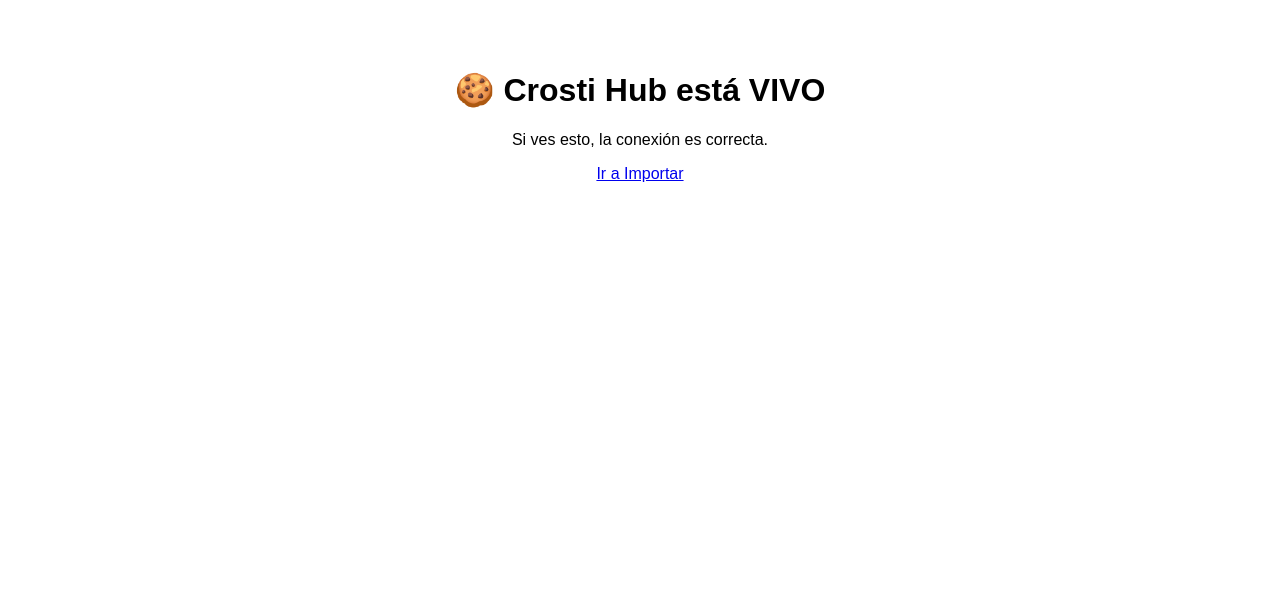
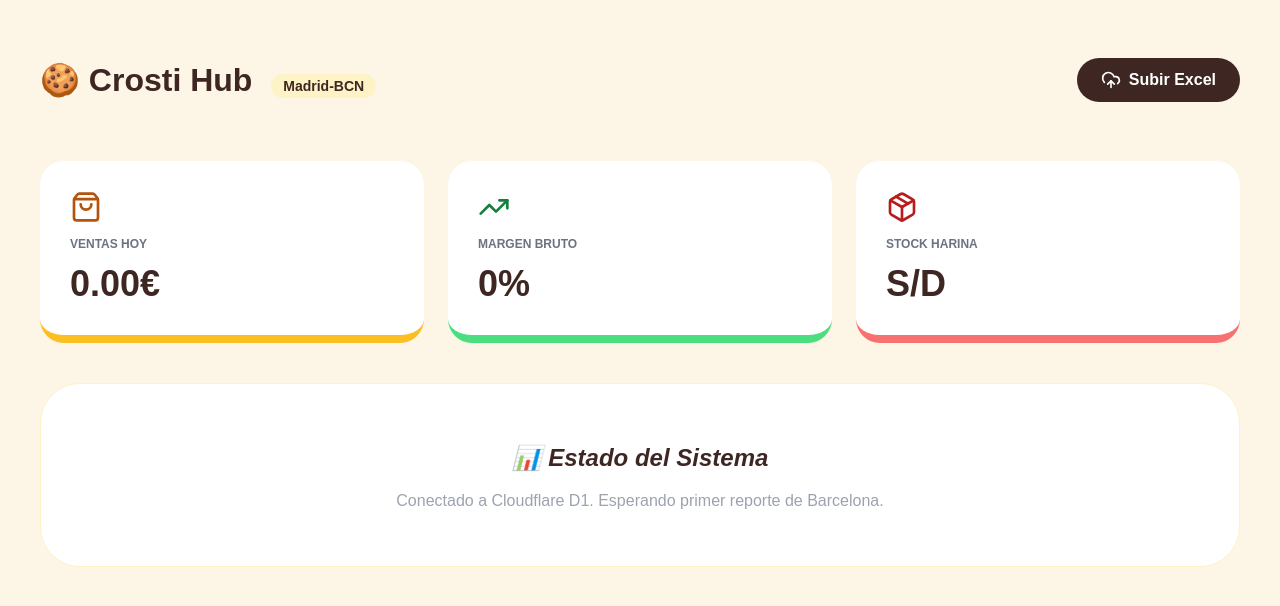
Before and after one commit to SmartgroupES/crosti-management, a Next.js app: page / in a window 1280 px wide. Shown: the top 606 px of the page. Built offline with nearby package versions, Linux system fonts and the light colour scheme.

Commit message:
Dashboard Crosti finalizado y estable

```diff
--- a/src/app/page.tsx
+++ b/src/app/page.tsx
@@ -1,11 +1,39 @@
 export const runtime = 'edge';
+import { ShoppingBag, TrendingUp, Package, UploadCloud } from 'lucide-react';
+import Link from 'next/link';
 
-export default function Page() {
+export default function Dashboard() {
   return (
-    <div style={{ padding: '50px', textAlign: 'center', fontFamily: 'sans-serif' }}>
-      <h1>🍪 Crosti Hub está VIVO</h1>
-      <p>Si ves esto, la conexión es correcta.</p>
-      <a href="/admin/importar">Ir a Importar</a>
+    <div style={{ backgroundColor: '#FDF5E6', minHeight: '100vh', padding: '40px', fontFamily: 'sans-serif', color: '#3E2723' }}>
+      <header style={{ display: 'flex', justifyContent: 'space-between', alignItems: 'center', marginBottom: '40px' }}>
+        <h1 style={{ fontSize: '32px', fontWeight: 'bold' }}>🍪 Crosti Hub <span style={{ fontSize: '14px', background: '#FEF3C7', padding: '4px 12px', borderRadius: '20px', marginLeft: '10px' }}>Madrid-BCN</span></h1>
+        <Link href="/admin/importar" style={{ backgroundColor: '#3E2723', color: 'white', padding: '12px 24px', borderRadius: '30px', textDecoration: 'none', fontWeight: 'bold', display: 'flex', alignItems: 'center' }}>
+          <UploadCloud style={{ marginRight: '8px' }} size={20} /> Subir Excel
+        </Link>
+      </header>
+
+      <div style={{ display: 'grid', gridTemplateColumns: 'repeat(auto-fit, minmax(250px, 1fr))', gap: '24px' }}>
+        <div style={{ background: 'white', padding: '30px', borderRadius: '24px', borderBottom: '8px solid #FBBF24' }}>
+          <ShoppingBag color="#B45309" size={32} />
+          <p style={{ color: '#6B7280', fontSize: '12px', fontWeight: 'bold', textTransform: 'uppercase', marginTop: '10px' }}>Ventas Hoy</p>
+          <p style={{ fontSize: '36px', fontWeight: '900', margin: '0' }}>0.00€</p>
+        </div>
+        <div style={{ background: 'white', padding: '30px', borderRadius: '24px', borderBottom: '8px solid #4ADE80' }}>
+          <TrendingUp color="#15803D" size={32} />
+          <p style={{ color: '#6B7280', fontSize: '12px', fontWeight: 'bold', textTransform: 'uppercase', marginTop: '10px' }}>Margen Bruto</p>
+          <p style={{ fontSize: '36px', fontWeight: '900', margin: '0' }}>0%</p>
+        </div>
+        <div style={{ background: 'white', padding: '30px', borderRadius: '24px', borderBottom: '8px solid #F87171' }}>
+          <Package color="#B91C1C" size={32} />
+          <p style={{ color: '#6B7280', fontSize: '12px', fontWeight: 'bold', textTransform: 'uppercase', marginTop: '10px' }}>Stock Harina</p>
+          <p style={{ fontSize: '36px', fontWeight: '900', margin: '0' }}>S/D</p>
+        </div>
+      </div>
+
+      <div style={{ marginTop: '40px', background: 'white', padding: '40px', borderRadius: '40px', textAlign: 'center', border: '1px solid #FEF3C7' }}>
+        <h2 style={{ fontStyle: 'italic' }}>📊 Estado del Sistema</h2>
+        <p style={{ color: '#9CA3AF' }}>Conectado a Cloudflare D1. Esperando primer reporte de Barcelona.</p>
+      </div>
     </div>
   );
 }
```
